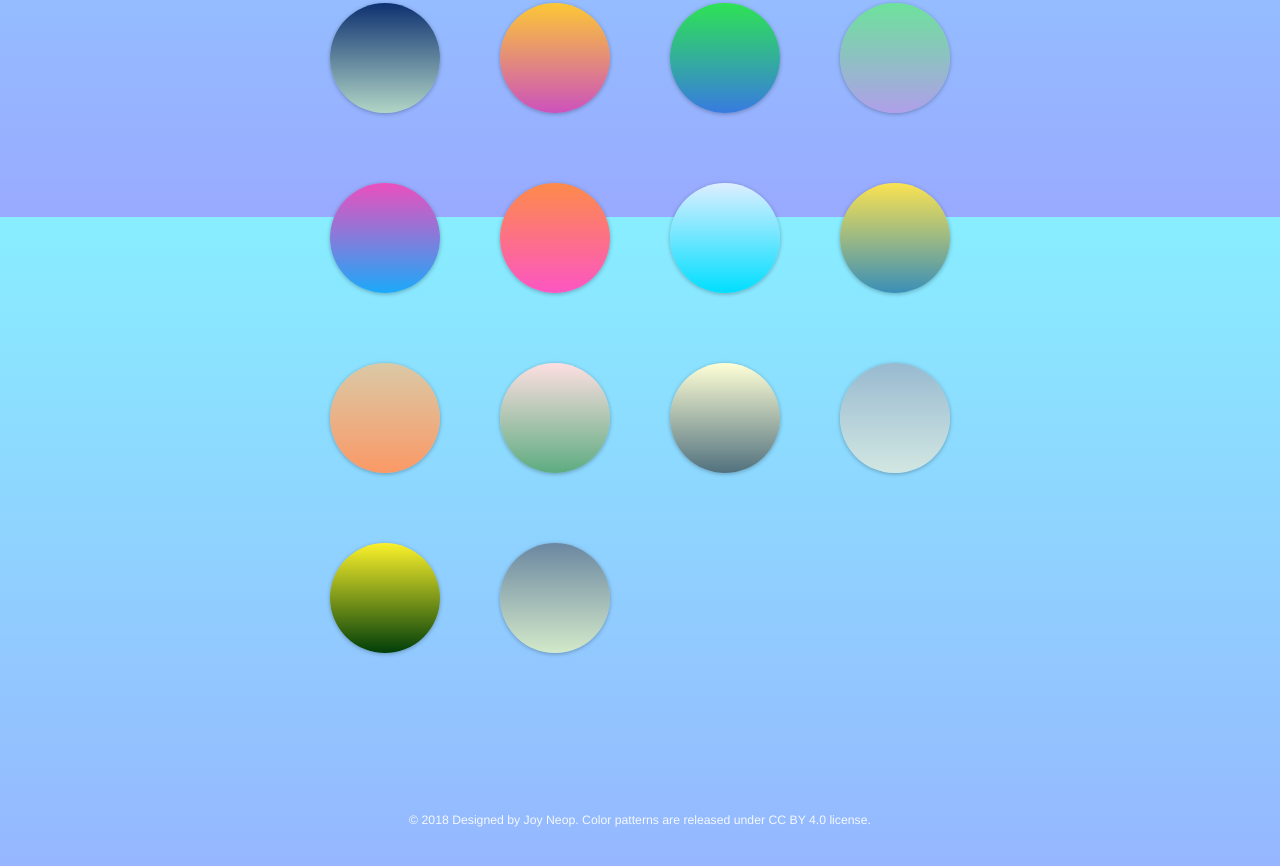
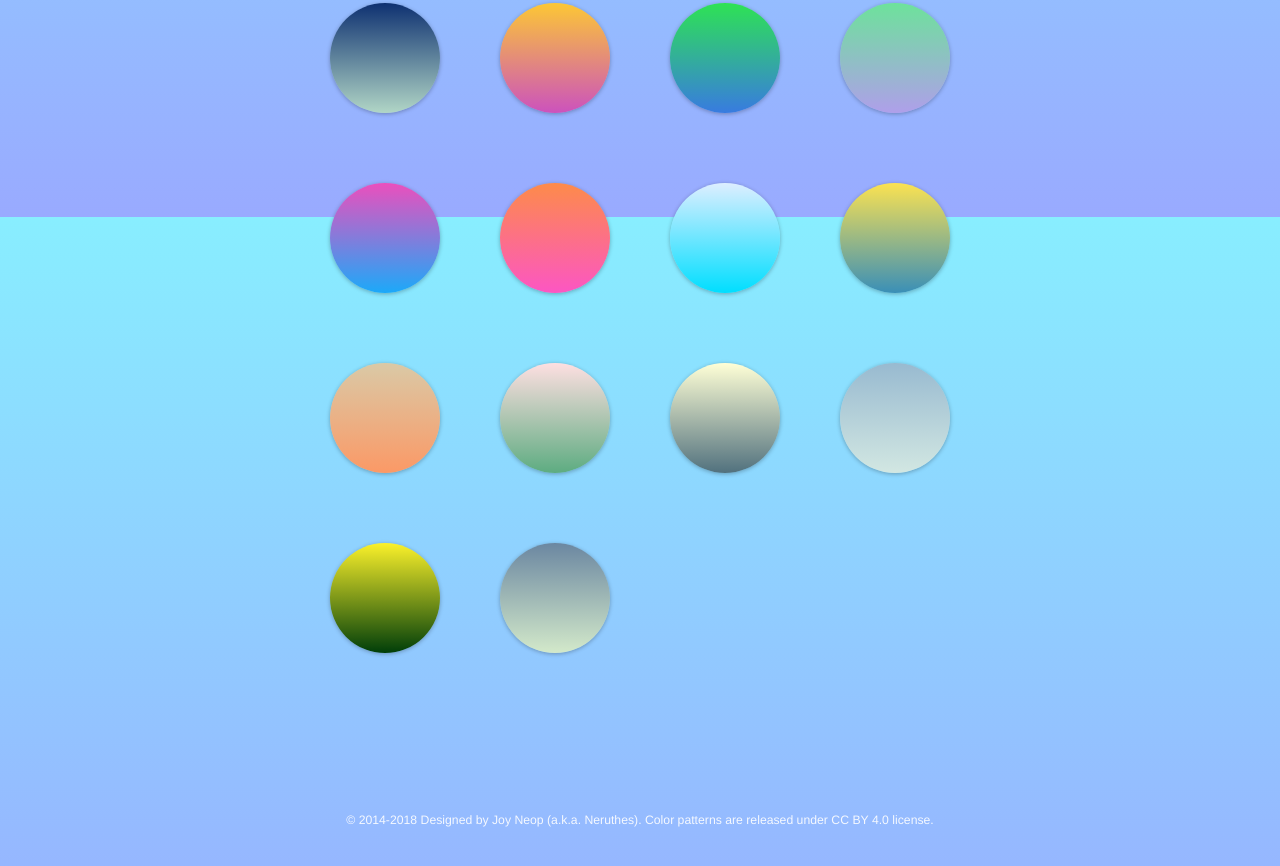
Before and after one commit to neruthes/gayradient, a plain HTML site: page index.html in a window 1280 px wide. Shown: the part 1383-2249 px from the top of the page. Drawn offline with Linux system fonts and the light colour scheme.

Commit message:
updated footer

```diff
--- a/index.html
+++ b/index.html
@@ -21,7 +21,7 @@
 		</div>
 		<footer class="global">
 			<div>
-				<a href="https://joyneop.xyz/">&copy; <script type="text/javascript">document.write((new Date()).getFullYear());</script> Designed by Joy Neop.</a>
+				<a href="https://joyneop.xyz/">&copy; 2014-<script type="text/javascript">document.write((new Date()).getFullYear());</script> Designed by Joy Neop (a.k.a. Neruthes).</a>
 				<a href="http://creativecommons.org/licenses/by/4.0/" rel="license">Color patterns are released under CC BY 4.0 license.</a>
 			</div>
 		</footer>
```
